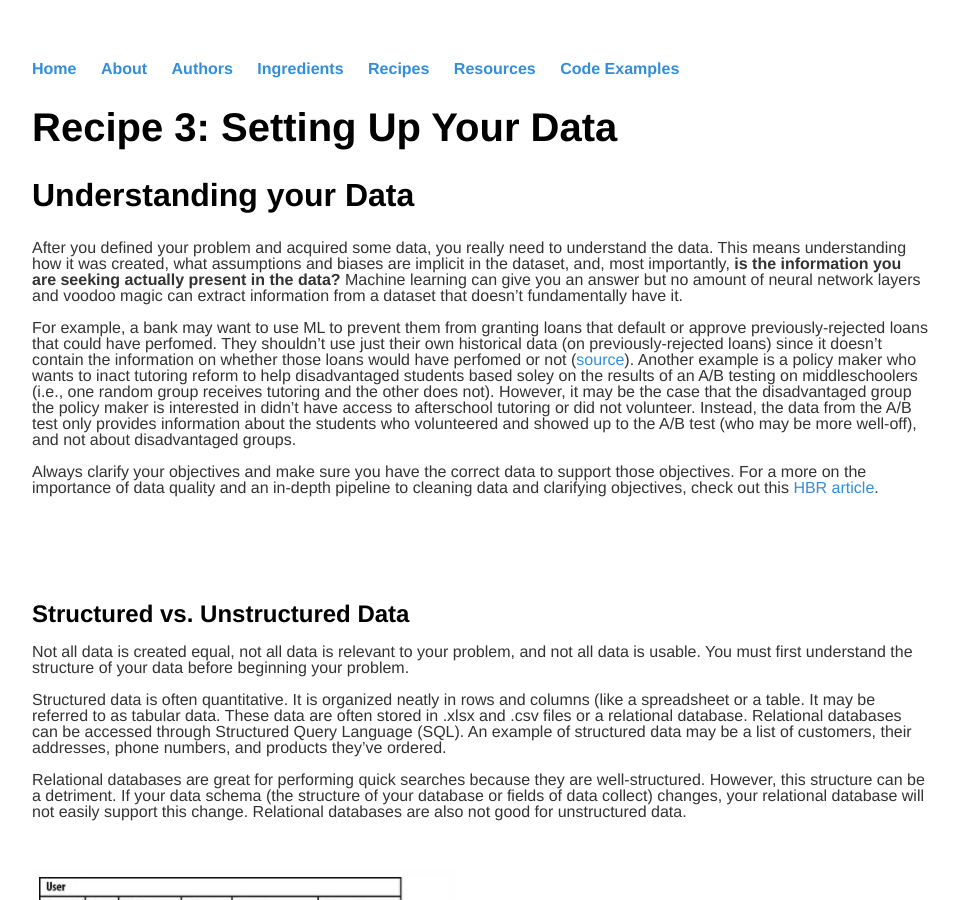
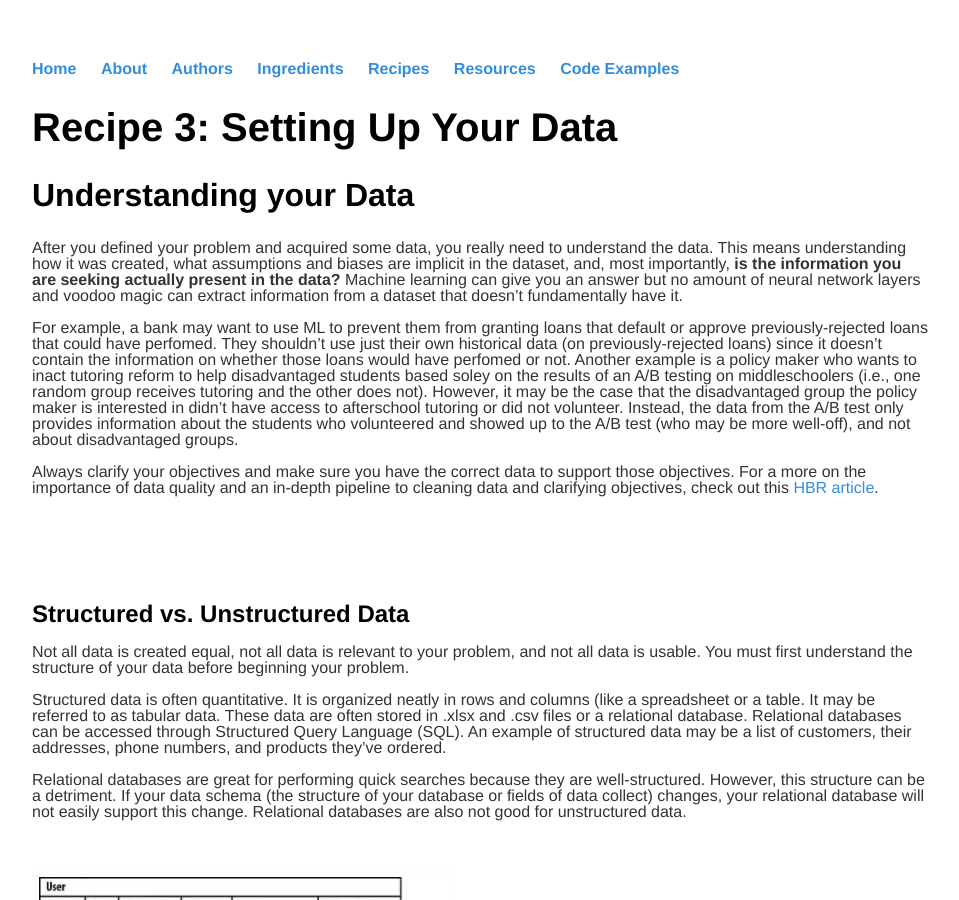
Before and after one commit to datasciencecookbook/datasciencecookbook.github.io, a Jekyll site: the page built from _posts/2021-03-03-Recipe-3.md, in a window 1280 px wide and 900 px high. Shown: the whole window, without its empty margins (160-1119 px from the left). Built offline with Jekyll 4.4.1, drawn with Linux system fonts in a browser that asks for light colours.

Commit message:
edit first paragraph

```diff
--- a/_posts/2021-03-03-Recipe-3.md
+++ b/_posts/2021-03-03-Recipe-3.md
@@ -8,7 +8,7 @@ permalink: /recipe3/
 
 After you defined your problem and acquired some data, you really need to understand the data. This means understanding how it was created, what assumptions and biases are implicit in the dataset, and, most importantly, **is the information you are seeking actually present in the data?** Machine learning can give you an answer but no amount of neural network layers and voodoo magic can extract information from a dataset that doesn't fundamentally have it.
 
-For example, a bank may want to use ML to prevent them from granting loans that default or approve previously-rejected loans that could have perfomed. They shouldn't use just their own historical data (on previously-rejected loans) since it doesn't contain the information on whether those loans would have perfomed or not ([source](https://hbr.org/2018/04/if-your-data-is-bad-your-machine-learning-tools-are-useless)). Another example is a policy maker who wants to inact tutoring reform to help disadvantaged students based soley on the results of an A/B testing on middleschoolers (i.e., one random group receives tutoring and the other does not). However, it may be the case that the disadvantaged group the policy maker is interested in didn't have access to afterschool tutoring or did not volunteer. Instead, the data from the A/B test only provides information about the students who volunteered and showed up to the A/B test (who may be more well-off), and not about disadvantaged groups.
+For example, a bank may want to use ML to prevent them from granting loans that default or approve previously-rejected loans that could have perfomed. They shouldn't use just their own historical data (on previously-rejected loans) since it doesn't contain the information on whether those loans would have perfomed or not. Another example is a policy maker who wants to inact tutoring reform to help disadvantaged students based soley on the results of an A/B testing on middleschoolers (i.e., one random group receives tutoring and the other does not). However, it may be the case that the disadvantaged group the policy maker is interested in didn't have access to afterschool tutoring or did not volunteer. Instead, the data from the A/B test only provides information about the students who volunteered and showed up to the A/B test (who may be more well-off), and not about disadvantaged groups.
 
 Always clarify your objectives and make sure you have the correct data to support those objectives. For a more on the importance of data quality and an in-depth pipeline to cleaning data and clarifying objectives, check out this [HBR article](https://hbr.org/2018/04/if-your-data-is-bad-your-machine-learning-tools-are-useless).
 
```
